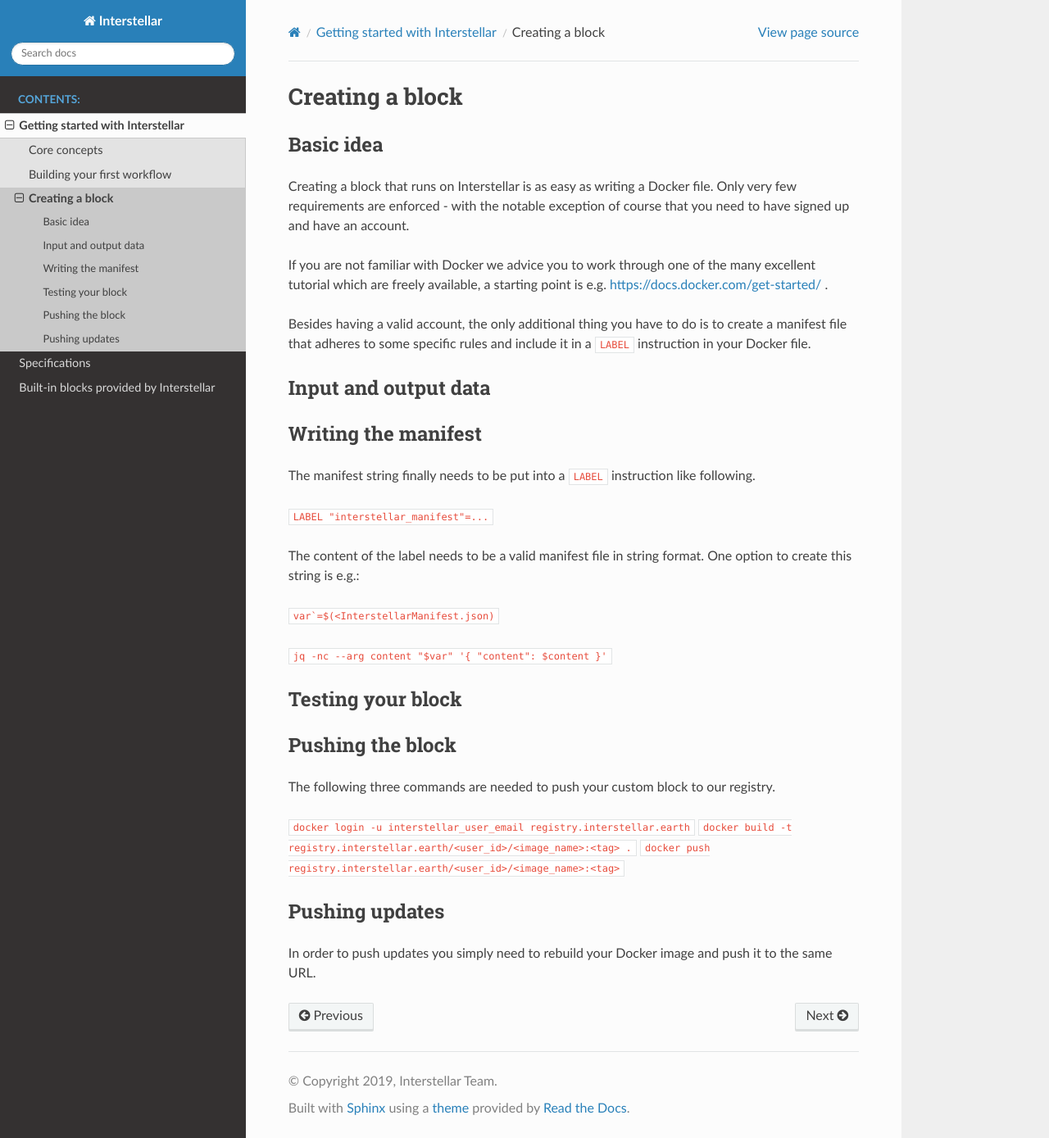
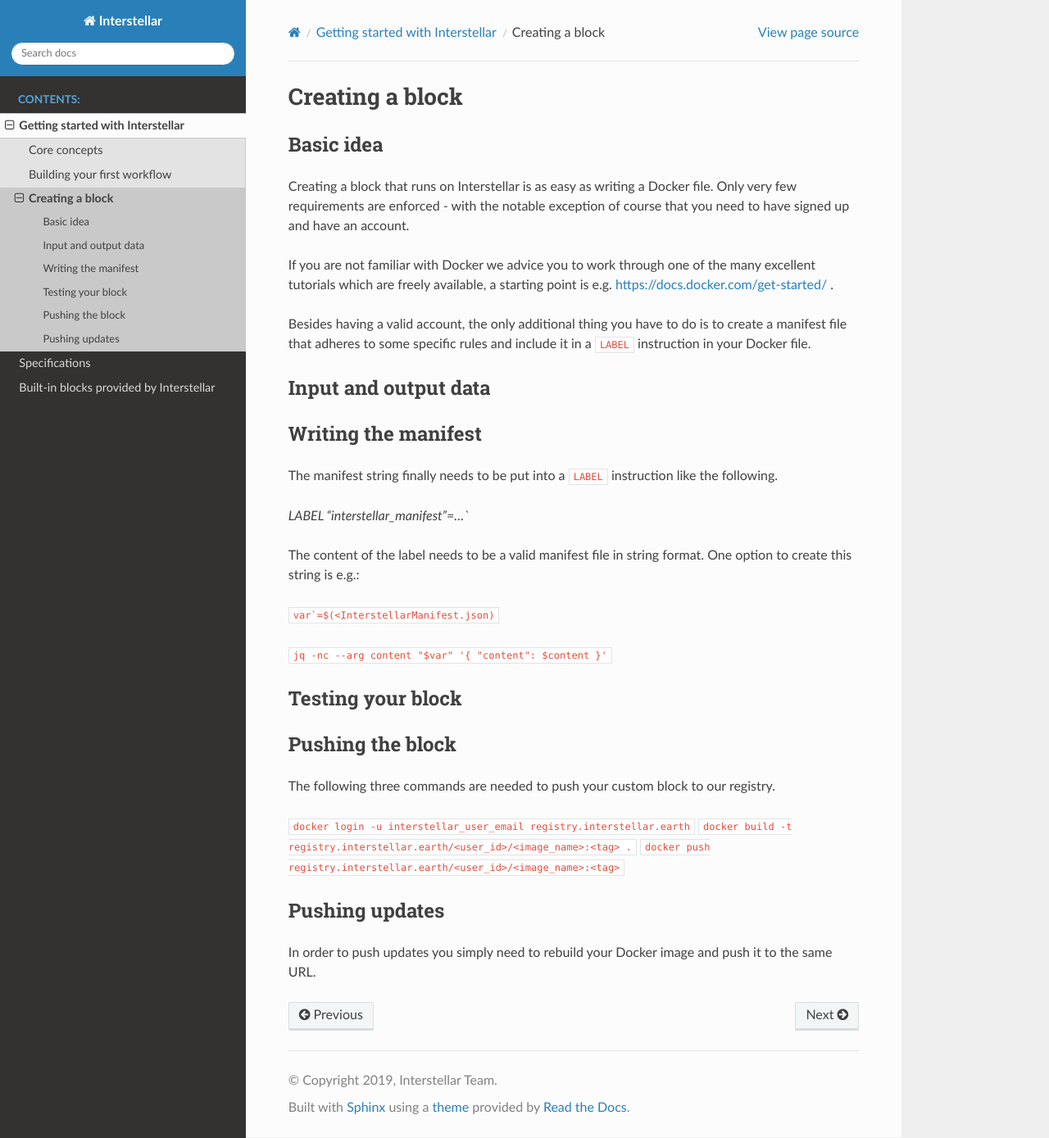
Before and after one commit to up42/docs, a Sphinx documentation site: the page built from source/getting-started/first-block.rst, in a window 1280 px wide and 1389 px high. Shown: the whole window at 82% size. Built offline with Sphinx 7.4.7 and the Read the Docs theme 2.0.0, drawn with Linux system fonts in a browser that asks for light colours.

Commit message:
Fix typo

```diff
--- a/source/getting-started/first-block.rst
+++ b/source/getting-started/first-block.rst
@@ -9,7 +9,7 @@
 have signed up and have an account.
 
 If you are not familiar with Docker we advice you to work through one of the many excellent
-tutorial which are freely available, a starting point is e.g. https://docs.docker.com/get-started/ .
+tutorials which are freely available, a starting point is e.g. https://docs.docker.com/get-started/ .
 
 Besides having a valid account, the only additional thing you have to do is to create a manifest
 file that adheres to some specific rules and include it in a ``LABEL`` instruction in your Docker file.
@@ -28,9 +28,9 @@
 
 .. Afterwards we need a way of encoding the json into a string (maybe by using jq)
 
-The manifest string finally needs to be put into a ``LABEL`` instruction like following.
+The manifest string finally needs to be put into a ``LABEL`` instruction like the following.
 
-``LABEL "interstellar_manifest"=...``
+`LABEL "interstellar_manifest"=...``
 
 The content of the label needs to be a valid manifest file in string format. One option to create
 this string is e.g.:
```
